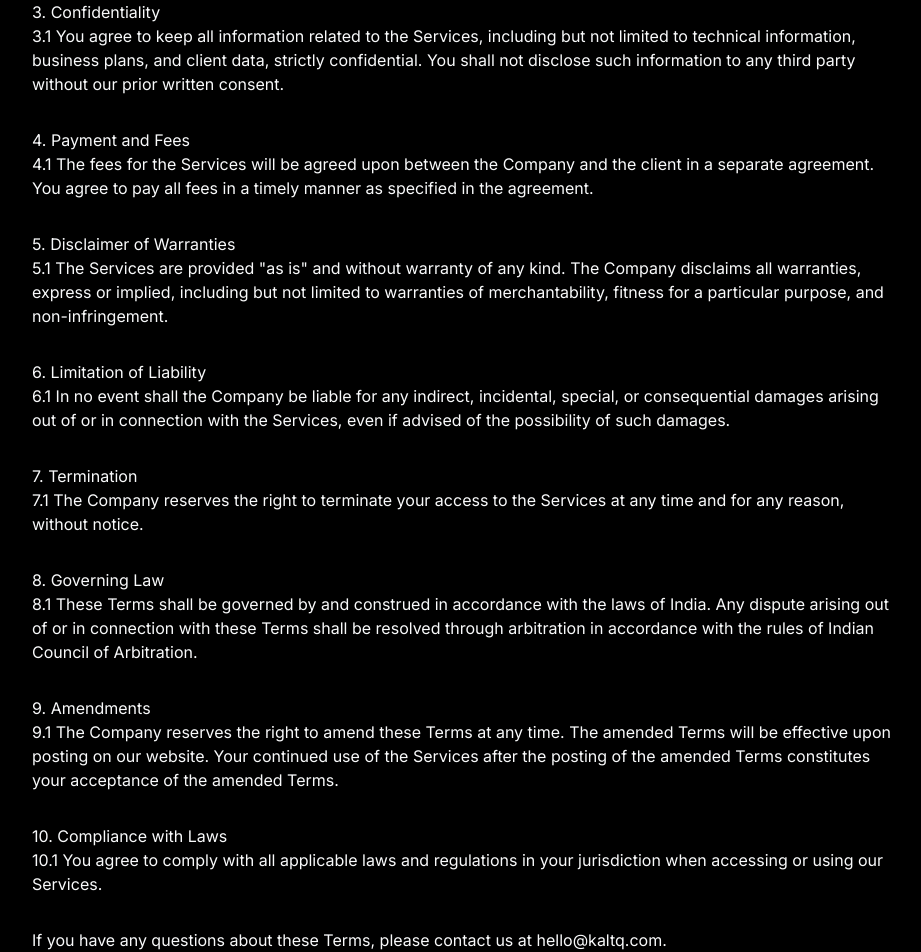
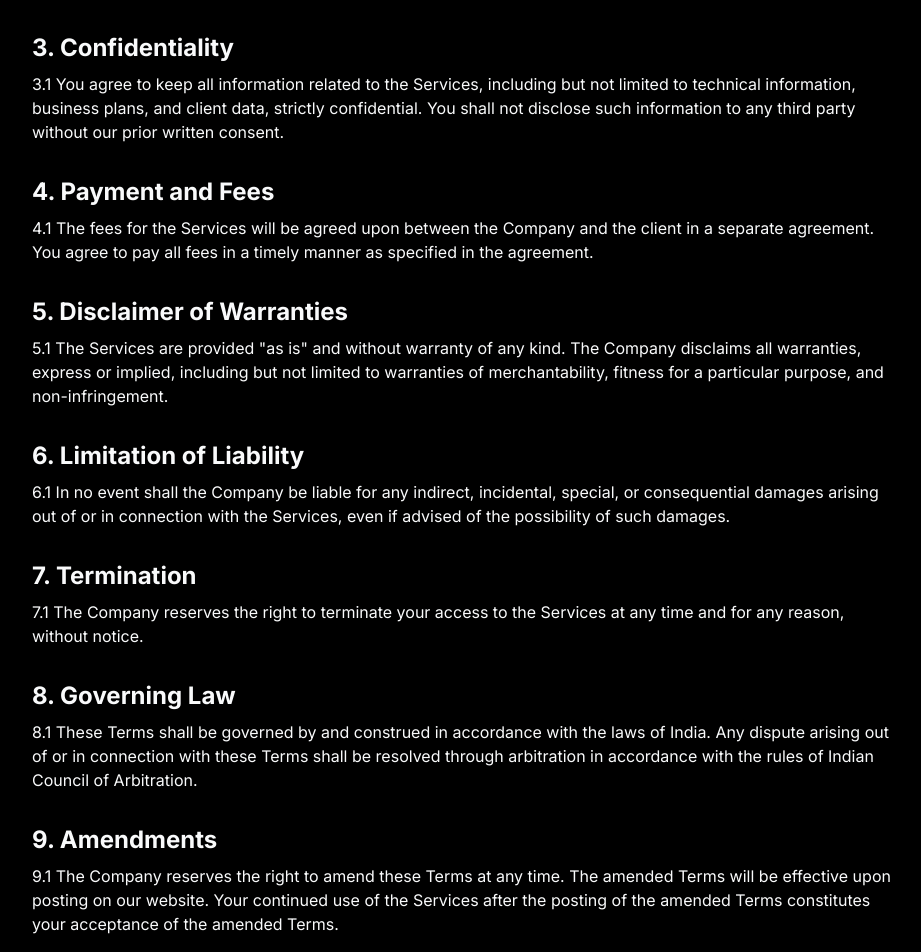
Before and after one commit to shivamklr/kaltq, a Next.js app: page /terms-of-service in a window 1280 px wide. Shown: the part 460-1412 px from the top of the page, without its empty margins (176-1097 px from the left). Built offline with nearby package versions, Linux system fonts and the light colour scheme; what tailwindcss-debug-screens would draw is missing.

Commit message:
fix: tos

```diff
--- /dev/null
+++ b/src/app/components/constants/tosContent.tsx
@@ -0,0 +1,43 @@
+export const termsOfServiceContent = [
+    {
+        title: '1. Services',
+        content: '1.1 The Company offers consultancy services and assistance in LLM development to its clients. The specific scope of Services will be agreed upon between the Company and the client in a separate agreement.',
+    },
+    {
+        title: '2. Intellectual Property',
+        content: '2.1 All intellectual property rights in the Services, including but not limited to copyrights, trademarks, and trade secrets, are owned by the Company or its licensors. You agree not to copy, modify, distribute, or create derivative works based on the Services without our prior written consent.',
+    },
+    {
+        title: '3. Confidentiality',
+        content: '3.1 You agree to keep all information related to the Services, including but not limited to technical information, business plans, and client data, strictly confidential. You shall not disclose such information to any third party without our prior written consent.',
+    },
+    {
+        title: '4. Payment and Fees',
+        content: '4.1 The fees for the Services will be agreed upon between the Company and the client in a separate agreement. You agree to pay all fees in a timely manner as specified in the agreement.',
+    },
+    {
+        title: '5. Disclaimer of Warranties',
+        content: '5.1 The Services are provided "as is" and without warranty of any kind. The Company disclaims all warranties, express or implied, including but not limited to warranties of merchantability, fitness for a particular purpose, and non-infringement.',
+    },
+    {
+        title: '6. Limitation of Liability',
+        content: '6.1 In no event shall the Company be liable for any indirect, incidental, special, or consequential damages arising out of or in connection with the Services, even if advised of the possibility of such damages.',
+    },
+    {
+        title: '7. Termination',
+        content: '7.1 The Company reserves the right to terminate your access to the Services at any time and for any reason, without notice.',
+    },
+    {
+        title: '8. Governing Law',
+        content: (jurisdiction: string, arbitrationAssociation: string) => `8.1 These Terms shall be governed by and construed in accordance with the laws of ${jurisdiction}. Any dispute arising out of or in connection with these Terms shall be resolved through arbitration in accordance with the rules of ${arbitrationAssociation}.`,
+    },
+    {
+        title: '9. Amendments',
+        content: '9.1 The Company reserves the right to amend these Terms at any time. The amended Terms will be effective upon posting on our website. Your continued use of the Services after the posting of the amended Terms constitutes your acceptance of the amended Terms.',
+    },
+    {
+        title: '10. Compliance with Laws',
+        content: '10.1 You agree to comply with all applicable laws and regulations in your jurisdiction when accessing or using our Services.',
+    }
+
+];
--- a/src/app/components/tos.tsx
+++ b/src/app/components/tos.tsx
@@ -1,4 +1,5 @@
 import React from 'react';
+import { termsOfServiceContent } from '@/app/components/constants/tosContent';
 
 interface TermsOfServiceProps {
     companyName: string;
@@ -17,80 +18,34 @@ const TermsOfService: React.FC<TermsOfServiceProps> = ({
 }) => {
     return (
         <div className='text-gray-50 max-w-4xl mx-auto px-4 py-8'>
-            <h1 className='text-3xl font-bold mb-4'>Terms of Service</h1>
-            <p className='mb-6'>
+            <h1 className="text-3xl font-bold mb-4">Terms of Service</h1>
+            <p className="mb-6">
                 Welcome to {companyName} (the "Company," "we," "us," or "our"). These Terms of Service ("Terms") govern your access to and use of our website and the services we provide, including consultancy services and assistance in LLM (Language Model) development (collectively, the "Services"). By accessing or using our Services, you agree to be bound by these Terms. If you do not agree to these Terms, you may not access or use our Services.
             </p>
 
-            <div className="mb-8">
-                <h2>1. Services</h2>
-                <p>
-                    1.1 The Company offers consultancy services and assistance in LLM development to its clients. The specific scope of Services will be agreed upon between the Company and the client in a separate agreement.
-                </p>
-            </div>
+            {termsOfServiceContent.map((section, index) => (
+                <Section key={index} title={section.title}>
+                    {typeof section.content === 'function' ? (
+                        <p>{section.content(jurisdiction, arbitrationAssociation)}</p>
+                    ) : (
+                        <p>{section.content}</p>
+                    )}
+                </Section>
+            ))}
 
-            <div className="mb-8">
-                <h2>2. Intellectual Property</h2>
-                <p>
-                    2.1 All intellectual property rights in the Services, including but not limited to copyrights, trademarks, and trade secrets, are owned by the Company or its licensors. You agree not to copy, modify, distribute, or create derivative works based on the Services without our prior written consent.
-                </p>
-            </div>
-            <div className="mb-8">
-                <h2>3. Confidentiality</h2>
-                <p>
-                    3.1 You agree to keep all information related to the Services, including but not limited to technical information, business plans, and client data, strictly confidential. You shall not disclose such information to any third party without our prior written consent.
-                </p>
-            </div>
-            <div className="mb-8">
-                <h2>4. Payment and Fees</h2>
-                <p>
-                    4.1 The fees for the Services will be agreed upon between the Company and the client in a separate agreement. You agree to pay all fees in a timely manner as specified in the agreement.
-                </p>
-            </div>
-            <div className="mb-8">
-                <h2>5. Disclaimer of Warranties</h2>
-                <p>
-                    5.1 The Services are provided "as is" and without warranty of any kind. The Company disclaims all warranties, express or implied, including but not limited to warranties of merchantability, fitness for a particular purpose, and non-infringement.
-                </p>
-            </div>
-            <div className="mb-8">
-                <h2>6. Limitation of Liability</h2>
-                <p>
-                    6.1 In no event shall the Company be liable for any indirect, incidental, special, or consequential damages arising out of or in connection with the Services, even if advised of the possibility of such damages.
-                </p>
-            </div>
-            <div className="mb-8">
-                <h2>7. Termination</h2>
-                <p>
-                    7.1 The Company reserves the right to terminate your access to the Services at any time and for any reason, without notice.
-                </p>
-            </div>
-            <div className="mb-8">
-                <h2>8. Governing Law</h2>
-                <p>
-                    8.1 These Terms shall be governed by and construed in accordance with the laws of {jurisdiction}. Any dispute arising out of or in connection with these Terms shall be resolved through arbitration in accordance with the rules of {arbitrationAssociation}.
-                </p>
-            </div>
-            <div className="mb-8">
-                <h2>9. Amendments</h2>
-                <p>
-                    9.1 The Company reserves the right to amend these Terms at any time. The amended Terms will be effective upon posting on our website. Your continued use of the Services after the posting of the amended Terms constitutes your acceptance of the amended Terms.
-                </p>
-            </div>
-            <div className="mb-8">
-                <h2>10. Compliance with Laws</h2>
-                <p>
-                    10.1 You agree to comply with all applicable laws and regulations in your jurisdiction when accessing or using our Services.
-                </p>
-            </div>
-            <div className="mb-8">
-                <p>
-                    If you have any questions about these Terms, please contact us at {contactEmail}.
-                </p>
-            </div>
+            <p className="mb-4">
+                If you have any questions about these Terms, please contact us at {contactEmail}.
+            </p>
+
             <p>Last updated: {lastUpdatedDate}</p>
         </div>
     );
 };
 
+const Section: React.FC<{ title: string; children: React.ReactNode }> = ({ title, children }) => (
+    <div className="mb-8">
+        <h2 className="text-2xl font-bold mb-2">{title}</h2>
+        {children}
+    </div>
+);
 export default TermsOfService;
```
